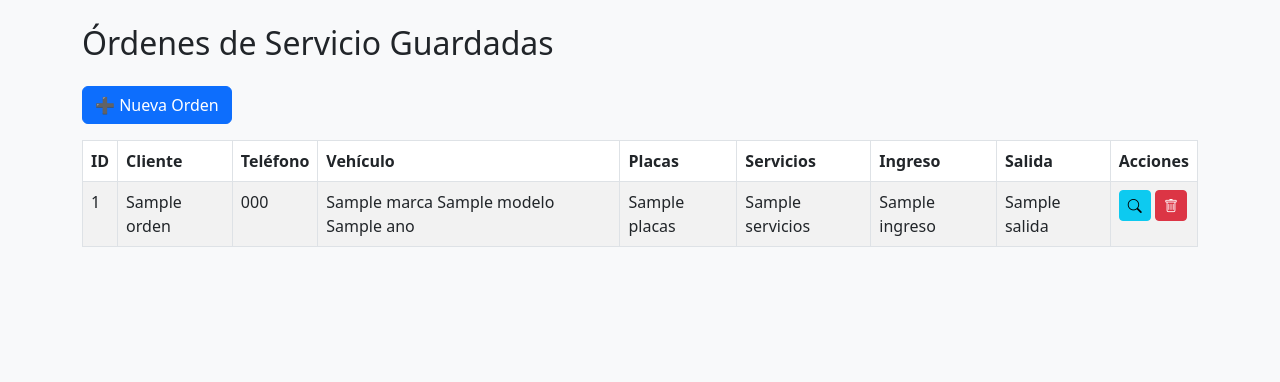
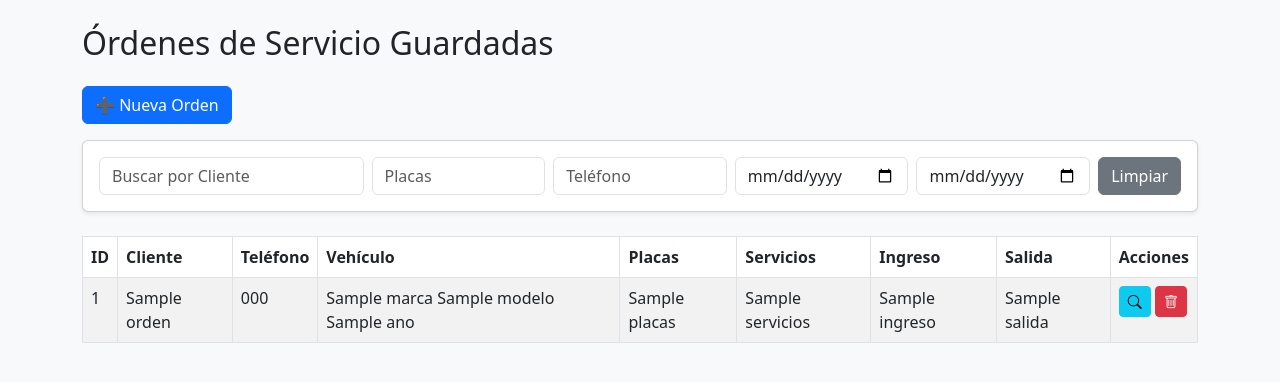
Before and after one commit to SebastianSosa22/SG_Performance, a Flask app: template templates/lista_ordenes.html in a window 1280 px wide. Shown: the top 382 px of the page. Run offline with Flask 3, Linux system fonts and the light colour scheme; the template is opened without the code that fills it: most values are stand-ins (such as "Sample title", 1, 10 or a date in 2020); parts of the project's set-up code (start-up, migrations or seed data) failed here and were passed over.

Commit message:
Se agrega la barra de busqueda avanzada

```diff
--- a/templates/lista_ordenes.html
+++ b/templates/lista_ordenes.html
@@ -13,7 +13,34 @@
         <h2 class="mb-4">Órdenes de Servicio Guardadas</h2>
         <a href="{{ url_for('orden') }}" class="btn btn-primary mb-3">➕ Nueva Orden</a>
 
-        <table class="table table-bordered table-striped">
+        <!-- Barra de búsqueda avanzada -->
+        <div class="card mb-4 shadow-sm">
+            <div class="card-body">
+                <form id="searchForm" class="row g-2">
+                    <div class="col-md-3">
+                        <input type="text" class="form-control" id="buscarCliente" placeholder="Buscar por Cliente">
+                    </div>
+                    <div class="col-md-2">
+                        <input type="text" class="form-control" id="buscarPlacas" placeholder="Placas">
+                    </div>
+                    <div class="col-md-2">
+                        <input type="text" class="form-control" id="buscarTelefono" placeholder="Teléfono">
+                    </div>
+                    <div class="col-md-2">
+                        <input type="date" class="form-control" id="buscarIngreso">
+                    </div>
+                    <div class="col-md-2">
+                        <input type="date" class="form-control" id="buscarSalida">
+                    </div>
+                    <div class="col-md-1 d-grid">
+                        <button type="button" class="btn btn-secondary" onclick="limpiarFiltros()">Limpiar</button>
+                    </div>
+                </form>
+            </div>
+        </div>
+
+        <!-- Tabla -->
+        <table class="table table-bordered table-striped" id="ordenesTable">
             <thead>
                 <tr>
                     <th>ID</th>
@@ -58,6 +85,46 @@
             </tbody>
         </table>
     </div>
+
+    <script>
+        const formInputs = document.querySelectorAll('#searchForm input');
+        const rows = document.querySelectorAll('#ordenesTable tbody tr');
+
+        formInputs.forEach(input => {
+            input.addEventListener('input', filtrarTabla);
+        });
+
+        function filtrarTabla() {
+            const cliente = document.getElementById('buscarCliente').value.toLowerCase();
+            const placas = document.getElementById('buscarPlacas').value.toLowerCase();
+            const telefono = document.getElementById('buscarTelefono').value.toLowerCase();
+            const ingreso = document.getElementById('buscarIngreso').value;
+            const salida = document.getElementById('buscarSalida').value;
+
+            rows.forEach(row => {
+                const cCliente = row.cells[1].textContent.toLowerCase();
+                const cTelefono = row.cells[2].textContent.toLowerCase();
+                const cPlacas = row.cells[4].textContent.toLowerCase();
+                const cIngreso = row.cells[6].textContent;
+                const cSalida = row.cells[7].textContent;
+
+                let mostrar = true;
+
+                if (cliente && !cCliente.includes(cliente)) mostrar = false;
+                if (placas && !cPlacas.includes(placas)) mostrar = false;
+                if (telefono && !cTelefono.includes(telefono)) mostrar = false;
+                if (ingreso && !cIngreso.includes(ingreso)) mostrar = false;
+                if (salida && !cSalida.includes(salida)) mostrar = false;
+
+                row.style.display = mostrar ? '' : 'none';
+            });
+        }
+
+        function limpiarFiltros() {
+            formInputs.forEach(input => input.value = '');
+            filtrarTabla();
+        }
+    </script>
 </body>
 
 </html>
```
